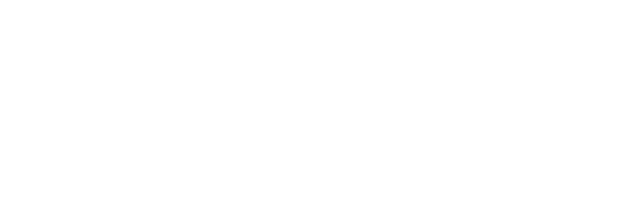
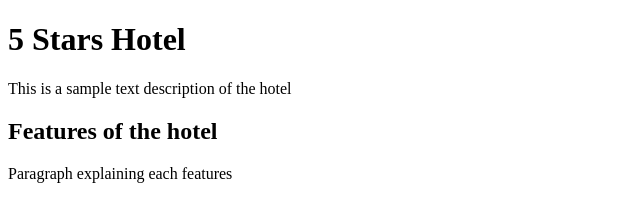
Before and after one commit to manuelwilly/iat339-summer2016-demo, a plain HTML site: page index.html in a window 1280 px wide. Shown: the whole page, without its empty margins (0-640 px from the left). Drawn offline with Linux system fonts and the light colour scheme.

Commit message:
Add hotel title with its description and features

```diff
--- a/index.html
+++ b/index.html
@@ -7,6 +7,11 @@
 </head>
 
 <body>
+	<h1>5 Stars Hotel</h1>
+	<p>This is a sample text description of the hotel</p>
+
+	<h2>Features of the hotel</h2>
+	<p>Paragraph explaining each features</p>
 </body>
 
 </html>
```
